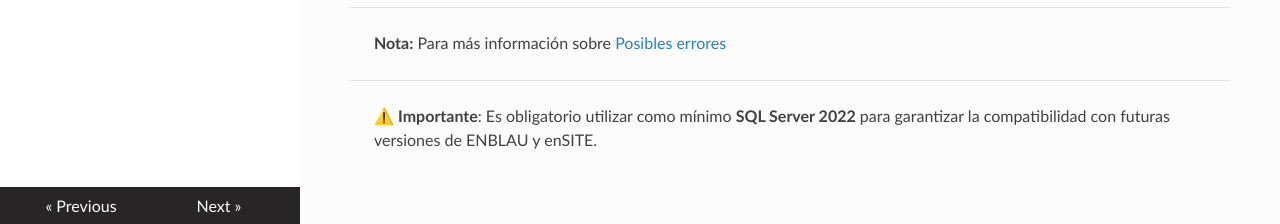
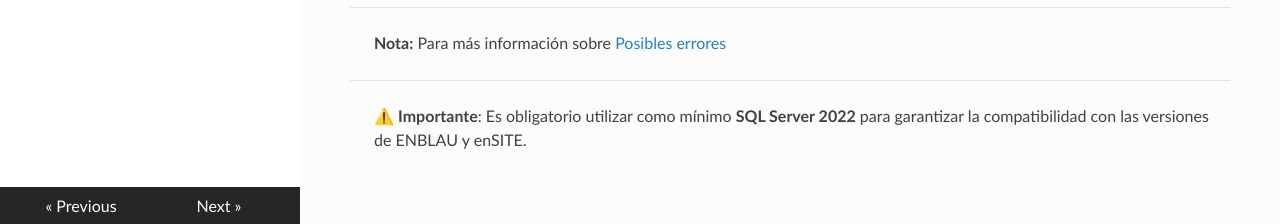
Before and after one commit to endades/Setup-installation, an MkDocs documentation site: the page built from docs/Requisitos_ENBLAU.md, in a window 1280 px wide and 900 px high, scrolled down 19175 px. Shown: the part 673-897 px from the top of the window. Built offline with MkDocs 1.6.1, drawn with Linux system fonts in a browser that asks for light colours; nearby versions of some CDN libraries.

Commit message:
update info

```diff
--- a/docs/Requisitos_ENBLAU.md
+++ b/docs/Requisitos_ENBLAU.md
@@ -169,4 +169,4 @@ Consulta la guía detallada en el siguiente enlace:
 
 ---
 
-> ⚠️ **Importante**: Es obligatorio utilizar como mínimo **SQL Server 2022** para garantizar la compatibilidad con futuras versiones de ENBLAU y enSITE.
+> ⚠️ **Importante**: Es obligatorio utilizar como mínimo **SQL Server 2022** para garantizar la compatibilidad con las versiones de ENBLAU y enSITE.
```
Also changed, not shown: docs/Posibles_Errores.md (+4 -0 lines).
